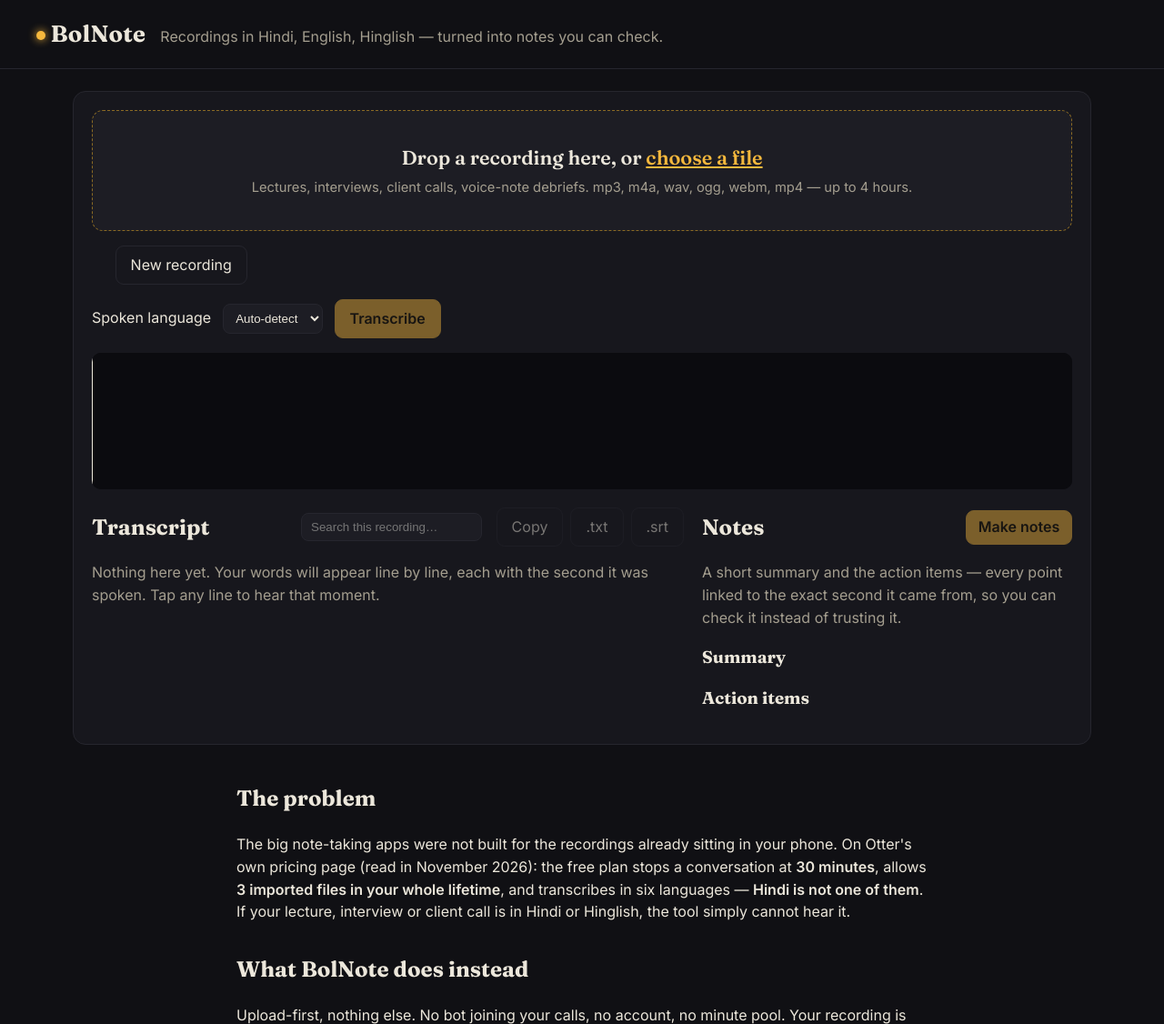
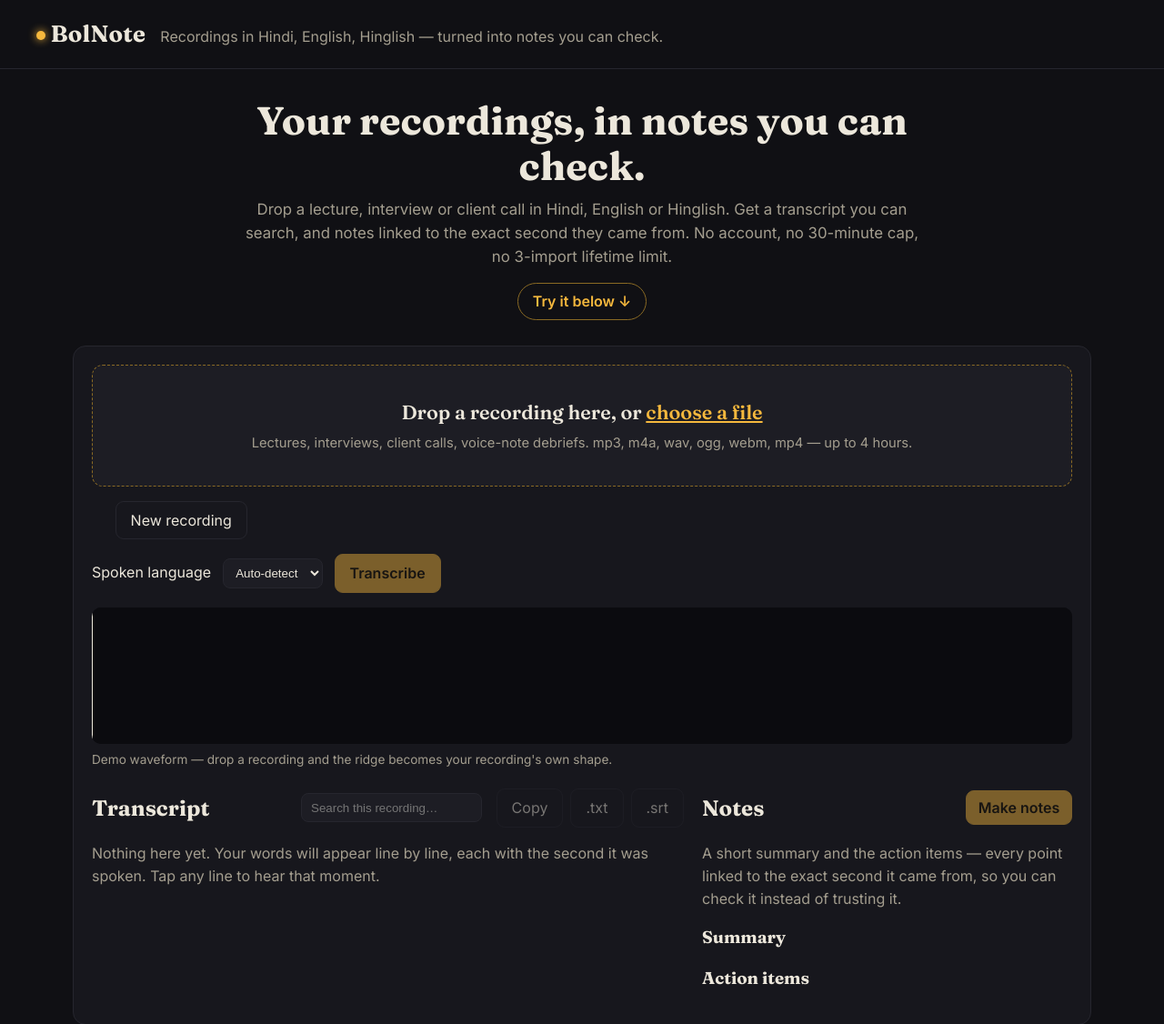
Before and after one commit to MSAbhishek22/bolnote, a plain HTML site: page index.html in a window 1280 px wide. Shown: the top 1126 px of the page at 91% size. Drawn offline with nearby package versions, Linux system fonts and the light colour scheme.

Commit message:
J8 landing fix: hero + scroll cue, demo-ridge caption, outcome block

```diff
--- a/app.js
+++ b/app.js
@@ -7,7 +7,7 @@
   var els = {};
   ["dropzone", "fileInput", "fileMeta", "fileName", "fileInfo", "newBtn",
    "langSelect", "transcribeBtn", "cancelBtn", "progress", "player",
-   "ridge", "ridgeTip", "searchBox", "hitCount", "copyBtn", "txtBtn",
+   "ridge", "ridgeTip", "ridgeCap", "searchBox", "hitCount", "copyBtn", "txtBtn",
    "srtBtn", "transcriptEmpty", "transcript", "notesBtn", "notesStatus",
    "summaryList", "actionList"].forEach(function (id) { els[id] = document.getElementById(id); });
 
@@ -73,6 +73,7 @@
           return;
         }
         els.fileInfo.textContent = U.formatTime(state.duration) + " · " + Math.round(file.size / 1024) + " KB";
+        els.ridgeCap.textContent = "Your recording's shape — tap the ridge, or any line, to hear that moment.";
         ridge.setEnergies(computeEnergies(decoded, 240), state.duration);
         state.plan = U.planChunks(state.duration);
         els.transcribeBtn.disabled = false;
@@ -327,6 +328,7 @@
     els.summaryList.innerHTML = ""; els.actionList.innerHTML = "";
     els.transcribeBtn.disabled = true; els.transcribeBtn.textContent = "Transcribe";
     els.notesBtn.disabled = true;
+    els.ridgeCap.textContent = "Demo waveform — drop a recording and the ridge becomes your recording's own shape.";
     els.copyBtn.disabled = els.txtBtn.disabled = els.srtBtn.disabled = true;
     ridge.dispose();
   }
--- a/index.html
+++ b/index.html
@@ -16,7 +16,13 @@
 </header>
 
 <main>
-  <section class="app" aria-label="BolNote app">
+  <section class="hero" aria-label="What this is">
+    <h1>Your recordings, in notes you can check.</h1>
+    <p class="hero-sub">Drop a lecture, interview or client call in Hindi, English or Hinglish. Get a transcript you can search, and notes linked to the exact second they came from. No account, no 30-minute cap, no 3-import lifetime limit.</p>
+    <a class="scroll-cue" href="#app">Try it below <span aria-hidden="true">↓</span></a>
+  </section>
+
+  <section class="app" id="app" aria-label="BolNote app">
     <div id="dropzone" class="dropzone" tabindex="0" role="button"
          aria-label="Choose a recording, or drag and drop an audio file here">
       <p class="dz-title">Drop a recording here, or <span class="dz-link">choose a file</span></p>
@@ -48,6 +54,7 @@
     <div class="ridge-wrap">
       <canvas id="ridge" aria-label="Waveform timeline. Activate a transcript line below to jump to that moment."></canvas>
       <div id="ridgeTip" class="ridge-tip" hidden></div>
+      <p id="ridgeCap" class="muted ridge-cap">Demo waveform — drop a recording and the ridge becomes your recording's own shape.</p>
     </div>
 
     <div class="workspace">
@@ -87,6 +94,9 @@
     <h2>What BolNote does instead</h2>
     <p>Upload-first, nothing else. No bot joining your calls, no account, no minute pool. Your recording is cut into short pieces, transcribed by Whisper (which does speak Hindi), and stitched back into one transcript. The ridge above is your recording's own shape — tap it, or any line of text, to hear that exact moment. Notes are made only from your transcript, and every point carries the second it came from.</p>
 
+    <h2>The outcome</h2>
+    <p>You stop re-listening to whole recordings to find one line. The transcript is searchable, the notes are short, and every point carries the second it came from — so you check it in one tap instead of trusting it.</p>
+
     <h2>Honest limits</h2>
     <ul class="limits">
       <li><strong>No speaker names.</strong> The transcription service used here does not label who said what. Lines are split by pauses, not by person.</li>
--- a/style.css
+++ b/style.css
@@ -22,6 +22,12 @@ body {
 }
 .tagline { color: var(--muted); margin: 0; }
 main { padding: 1.5rem clamp(1rem, 4vw, 2.5rem) 3rem; max-width: 1200px; margin: 0 auto; }
+.hero { max-width: 760px; margin: 0.5rem auto 1.75rem; text-align: center; }
+.hero h1 { font-family: "Fraunces", serif; font-size: clamp(1.9rem, 4.5vw, 2.7rem); line-height: 1.15; margin: 0 0 .6rem; }
+.hero-sub { color: var(--muted); margin: 0 0 1rem; font-size: 1.05rem; }
+.scroll-cue { display: inline-block; color: var(--amber); font-weight: 600; text-decoration: none; border: 1px solid var(--amber-dim); border-radius: 999px; padding: .45rem 1rem; }
+.scroll-cue:hover { border-color: var(--amber); }
+.ridge-cap { font-size: .85rem; margin: .45rem 0 0; }
 .app { background: var(--panel); border: 1px solid var(--line); border-radius: 14px; padding: 1.25rem; }
 .dropzone {
   border: 1.5px dashed var(--amber-dim); border-radius: 12px; text-align: center;
```
